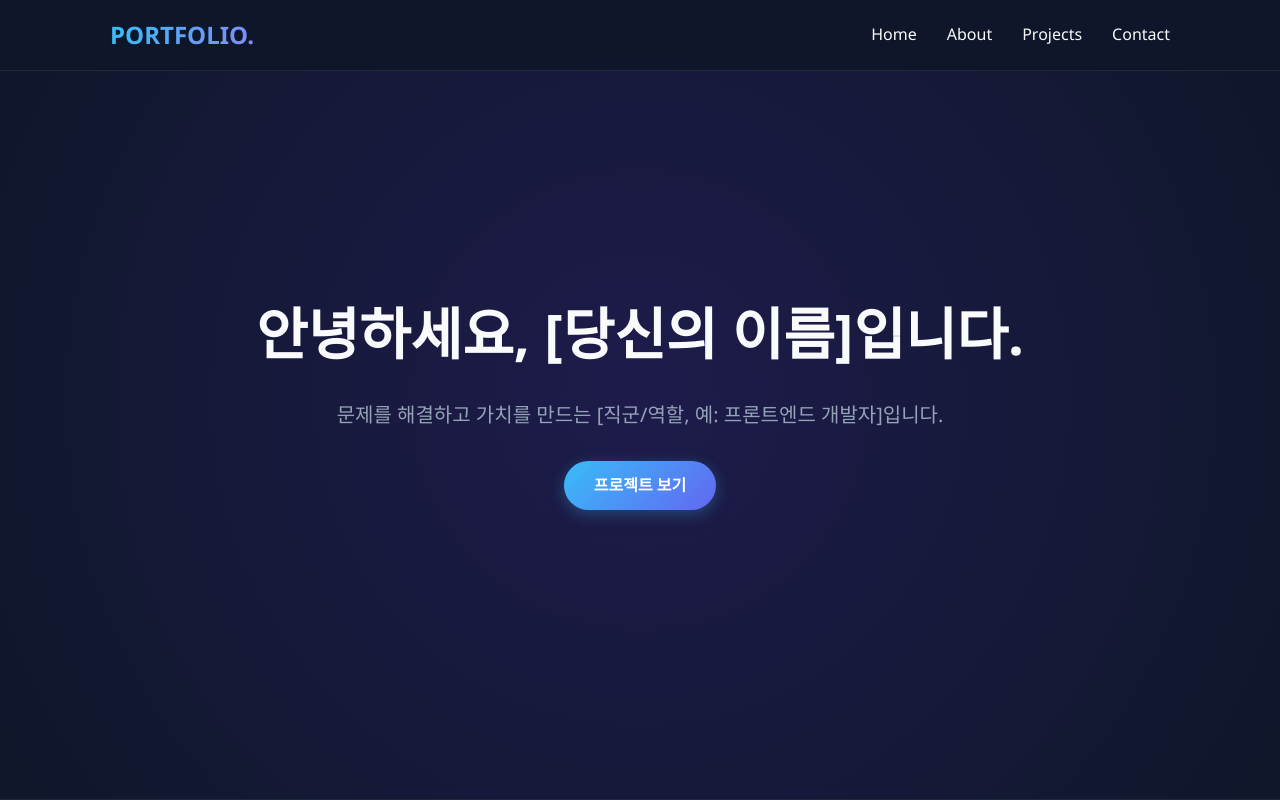
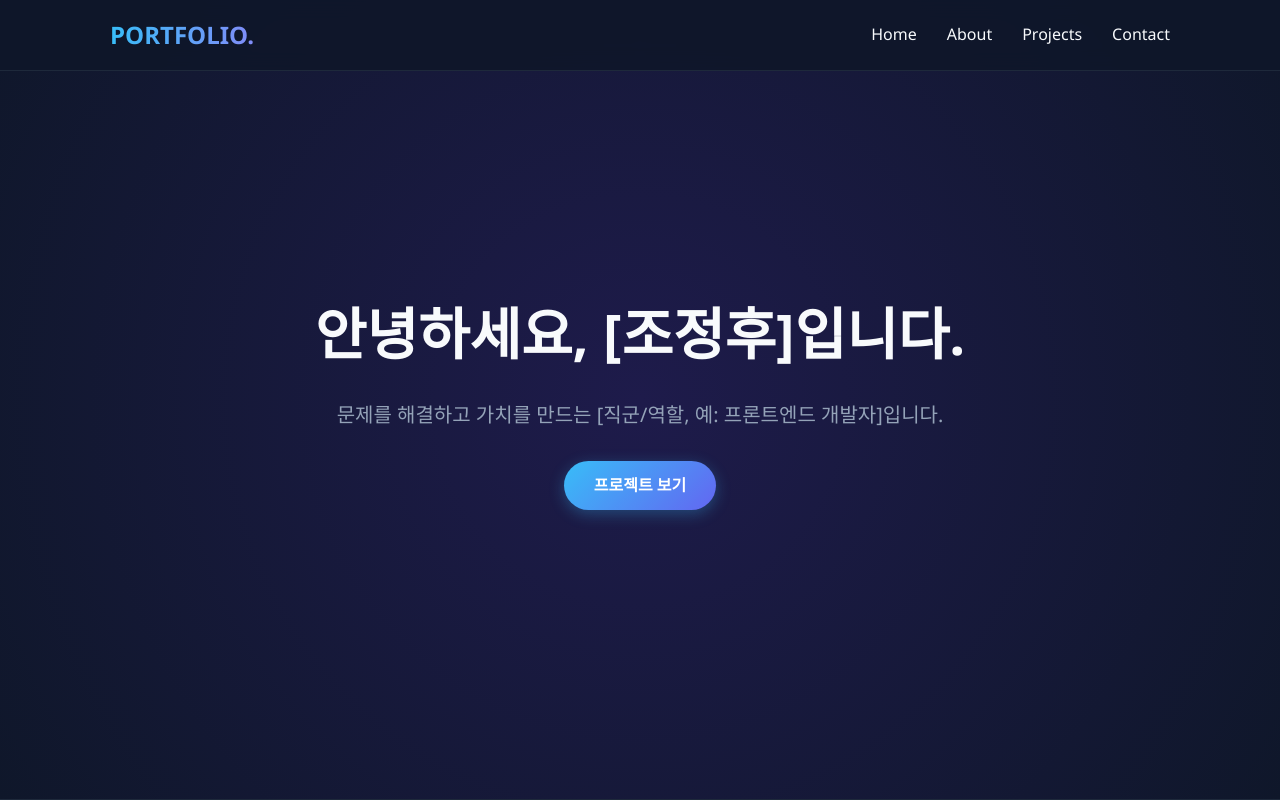
Before and after one commit to cocoball1000-yaroo/cocoball1000-yaroo.github.io, a plain HTML site: page index.html in a window 1280 px wide. Shown: the top 800 px of the page. Drawn offline with Linux system fonts and the light colour scheme.

Commit message:
이름 수정

```diff
--- a/index.html
+++ b/index.html
@@ -265,7 +265,7 @@
     <!-- 히어로 섹션 -->
     <section id="hero">
         <div class="container hero-content">
-            <h1>안녕하세요, <strong>[당신의 이름]</strong>입니다.</h1>
+            <h1>안녕하세요, <strong>[조정후]</strong>입니다.</h1>
             <p>문제를 해결하고 가치를 만드는 [직군/역할, 예: 프론트엔드 개발자]입니다.</p>
             <a href="#projects" class="btn">프로젝트 보기</a>
         </div>
```
